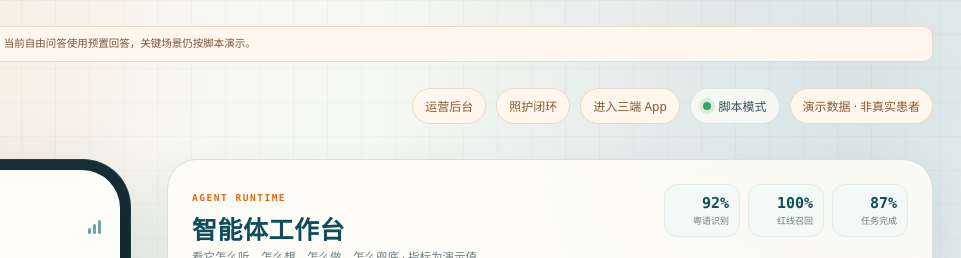
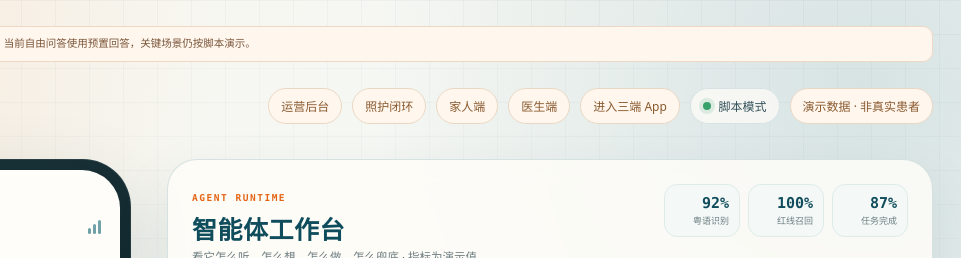
Before and after one commit to lf0717qd/carekeeper-demo, a plain HTML site: page index.html in a window 1280 px wide. Shown: the top 258 px of the page, 319-1280 px from the left. Drawn offline with Linux system fonts and the light colour scheme; no server answers.

Commit message:
feat: family/doctor role entry

```diff
--- a/index.html
+++ b/index.html
@@ -82,6 +82,8 @@
       <div class="top-actions">
         <a class="demo-pill" href="ops-admin.html" style="text-decoration:none">运营后台</a>
         <a class="demo-pill" href="care-loop.html" style="text-decoration:none">照护闭环</a>
+        <a class="demo-pill" href="app.html?role=family" style="text-decoration:none">家人端</a>
+        <a class="demo-pill" href="app.html?role=doctor" style="text-decoration:none">医生端</a>
         <a class="demo-pill" href="app.html" style="text-decoration:none">进入三端 App</a>
         <span class="status-pill" id="agentStatus"><i></i> Agent 在线</span>
         <span class="demo-pill">演示数据 · 非真实患者</span>
```
